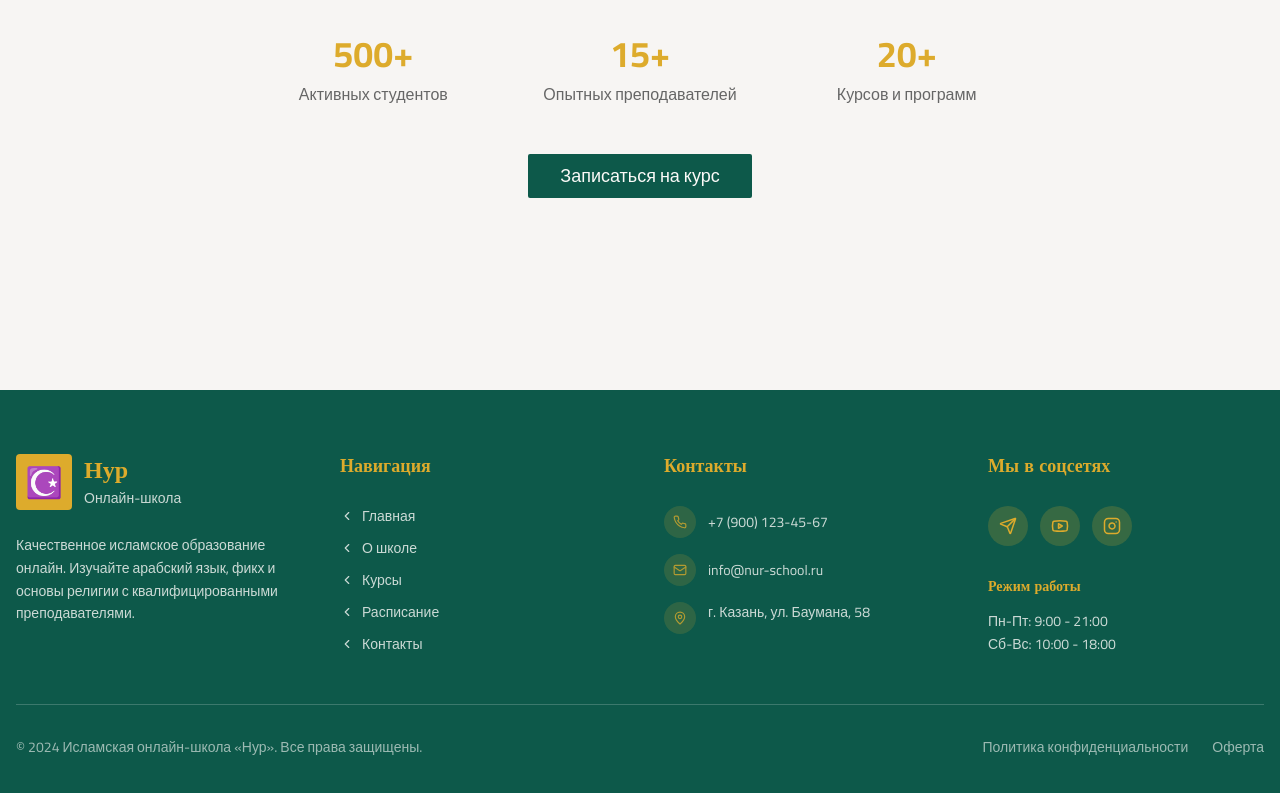
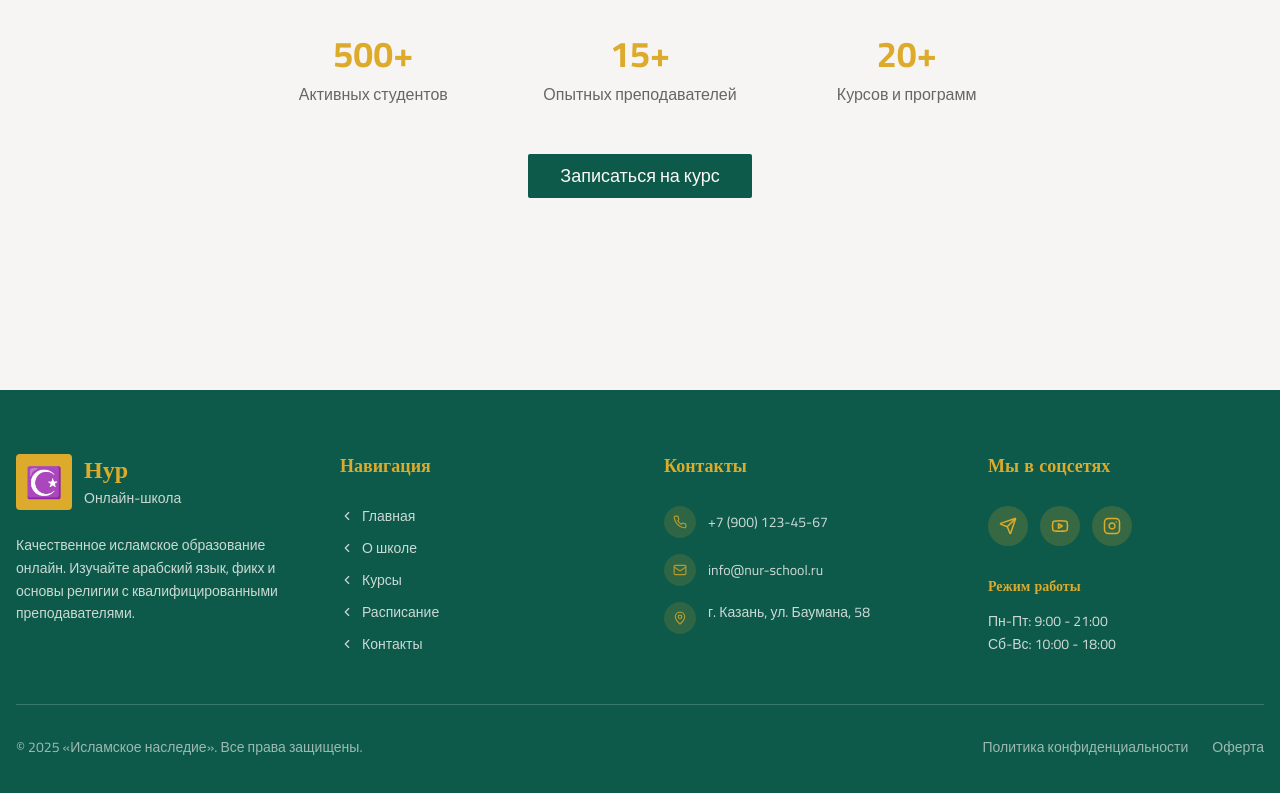
Before and after one commit to pr-poehali-dev/arabic-education-portal, a React (Vite) app: page / in a window 1280 px wide. Shown: the part 1313-2106 px from the top of the page. Built offline with nearby package versions, Linux system fonts and the light colour scheme.

Commit message:
Обновление компонента UI

```diff
--- a/src/components/Footer.tsx
+++ b/src/components/Footer.tsx
@@ -124,9 +124,7 @@ export const Footer = () => {
         {/* Нижняя часть */}
         <div className="border-t border-primary-foreground/20 pt-8">
           <div className="flex flex-col md:flex-row justify-between items-center gap-4">
-            <p className="text-sm font-cairo opacity-60 text-center md:text-left">
-              © 2024 Исламская онлайн-школа «Нур». Все права защищены.
-            </p>
+            <p className="text-sm font-cairo opacity-60 text-center md:text-left">© 2025 «Исламское наследие». Все права защищены.</p>
             <div className="flex gap-6 font-cairo text-sm">
               <a href="#" className="opacity-60 hover:opacity-100 hover:text-accent transition-all">
                 Политика конфиденциальности
```
